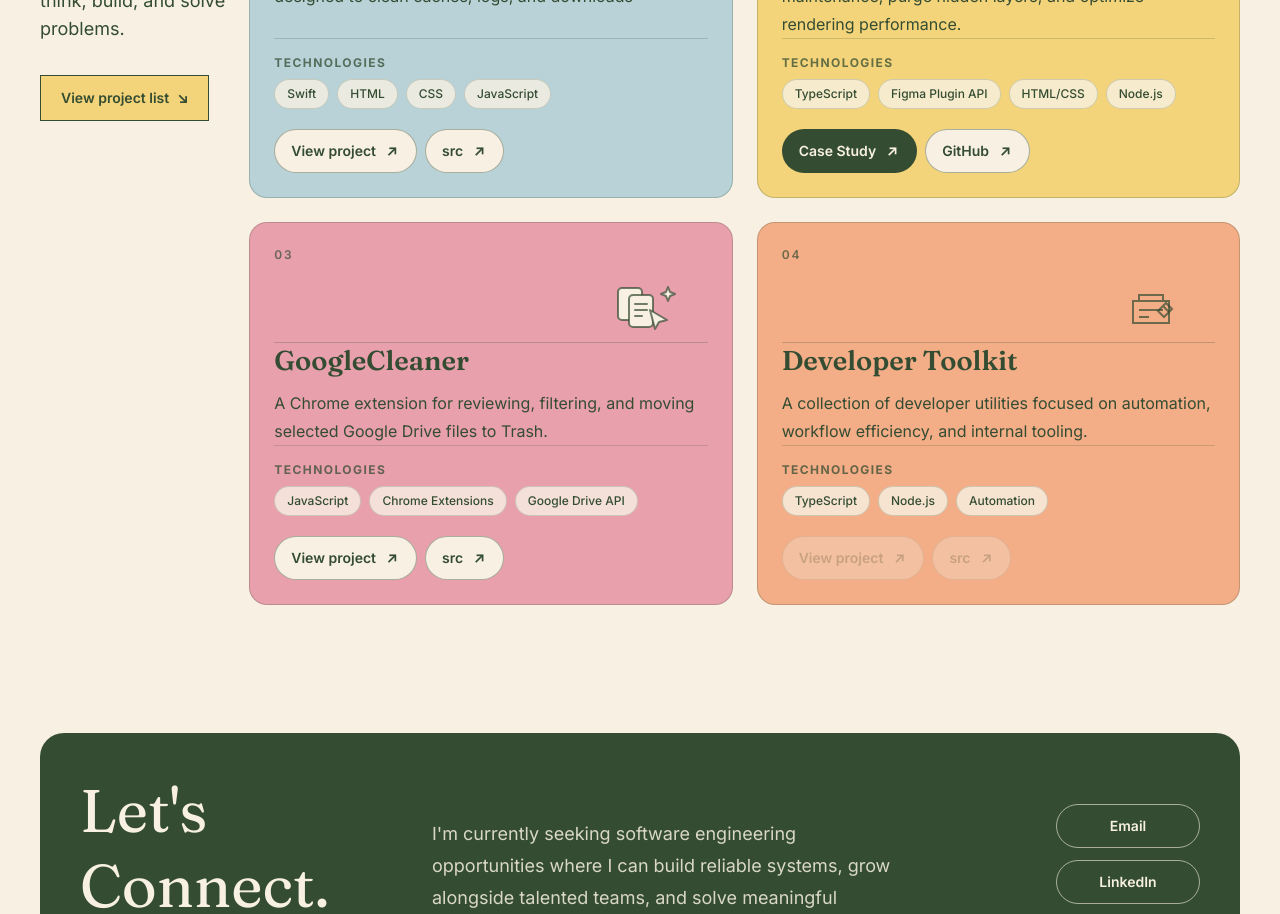
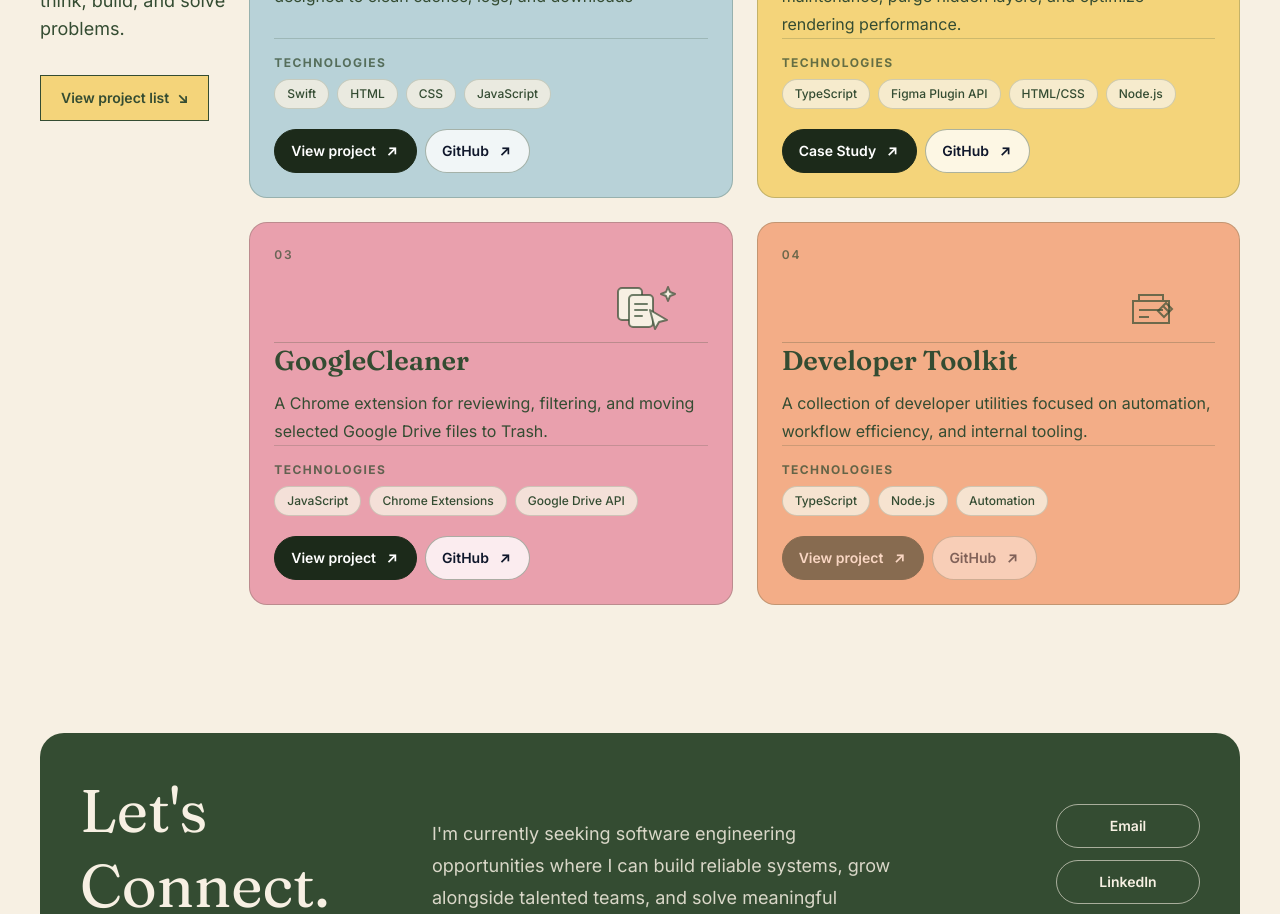
Before and after one commit to julsoyola/juliana-portfolio, a Next.js app in the folder portfolio/: page / in a window 1280 px wide. Shown: the part 3220-4134 px from the top of the page. Built offline with nearby package versions, Linux system fonts and the light colour scheme.

Commit message:
style: standardize project buttons

```diff
--- a/portfolio/components/Projects.tsx
+++ b/portfolio/components/Projects.tsx
@@ -41,7 +41,12 @@ const projects = [
 ];
 
 const projectControlClassName =
-  "inline-flex min-h-11 items-center justify-center gap-2 rounded-full border px-4 py-2 text-sm font-semibold";
+  "inline-flex min-h-11 items-center justify-center gap-2 rounded-full border px-4 py-2 text-sm font-semibold transition-colors";
+
+const primaryControlClassName =
+  "border-[#1C2A1A] bg-[#1C2A1A] text-white hover:bg-[#1E2E1E]";
+const secondaryControlClassName =
+  "border-[var(--forest)]/40 bg-white/80 text-slate-900 hover:border-[var(--forest)]/70 hover:bg-white";
 
 export default function Projects() {
   return (
@@ -174,16 +179,16 @@ export default function Projects() {
 
                     <div className="mt-5 flex gap-[8px]">
                       {[
-                        { label: project.caseStudyUrl ? "Case Study" : "View project", url: project.caseStudyUrl ?? project.liveUrl },
-                        { label: project.caseStudyUrl ? "GitHub" : "src", url: project.githubUrl },
-                      ].map(({ label, url }) =>
+                        { label: project.caseStudyUrl ? "Case Study" : "View project", url: project.caseStudyUrl ?? project.liveUrl, style: primaryControlClassName },
+                        { label: "GitHub", url: project.githubUrl, style: secondaryControlClassName },
+                      ].map(({ label, url, style }) =>
                         url ? (
                           <Link
                             key={label}
                             href={url}
                             target={url.startsWith("/") ? undefined : "_blank"}
                             rel={url.startsWith("/") ? undefined : "noopener noreferrer"}
-                            className={`${projectControlClassName} border-[var(--forest)]/40 ${label === "Case Study" ? "bg-[var(--forest)] text-[var(--paper)] hover:bg-[var(--forest)]/90" : "bg-[var(--paper)] text-[var(--forest)] hover:bg-[var(--paper)]/80"} transition-colors hover:border-[var(--forest)]/70`}
+                            className={`${projectControlClassName} ${style}`}
                           >
                             {label}
                             <span aria-hidden="true" className="inline-flex h-4 w-4 items-center justify-center leading-none">↗</span>
@@ -193,7 +198,7 @@ export default function Projects() {
                             key={label}
                             type="button"
                             disabled
-                            className={`${projectControlClassName} pointer-events-none cursor-not-allowed border-[var(--forest)]/20 bg-[var(--paper)]/60 text-[var(--forest)]/45 opacity-50`}
+                            className={`${projectControlClassName} ${style} pointer-events-none cursor-not-allowed opacity-50`}
                           >
                             {label}
                             <span aria-hidden="true" className="inline-flex h-4 w-4 items-center justify-center leading-none">↗</span>
```
